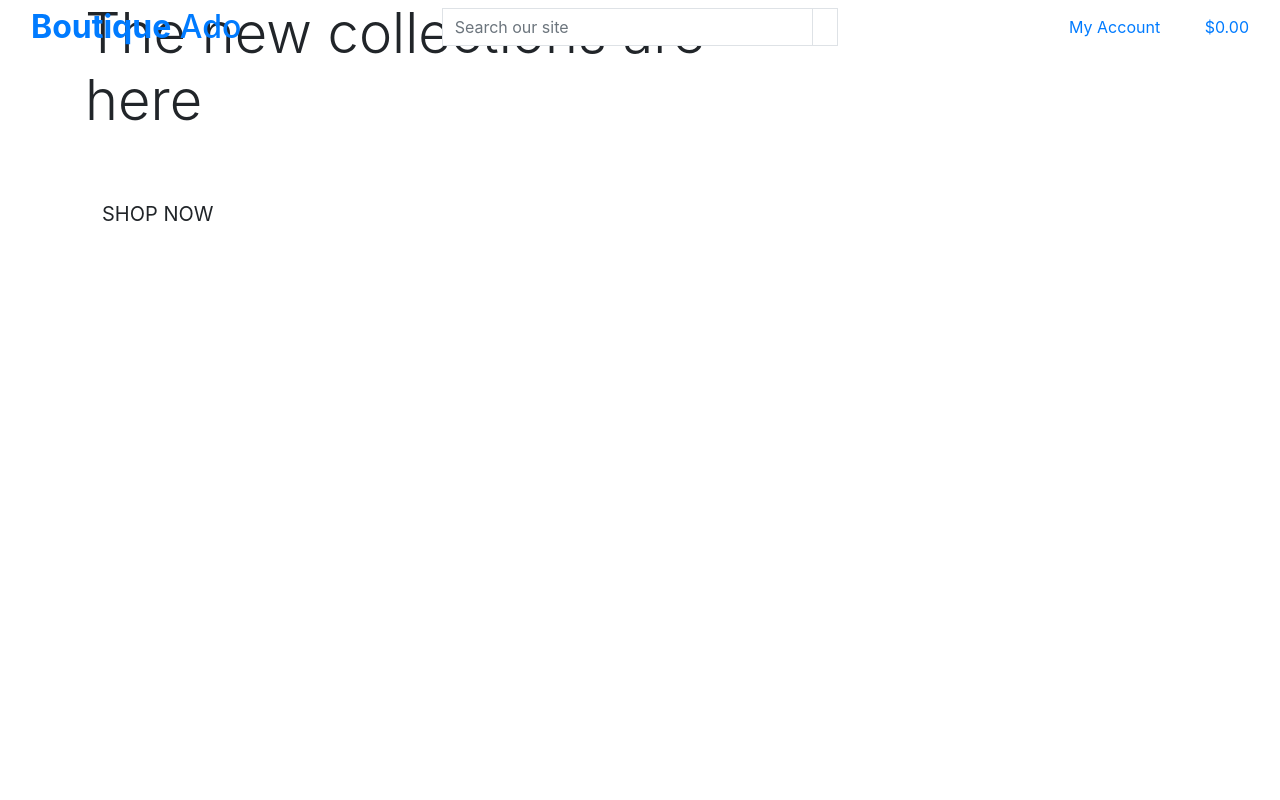
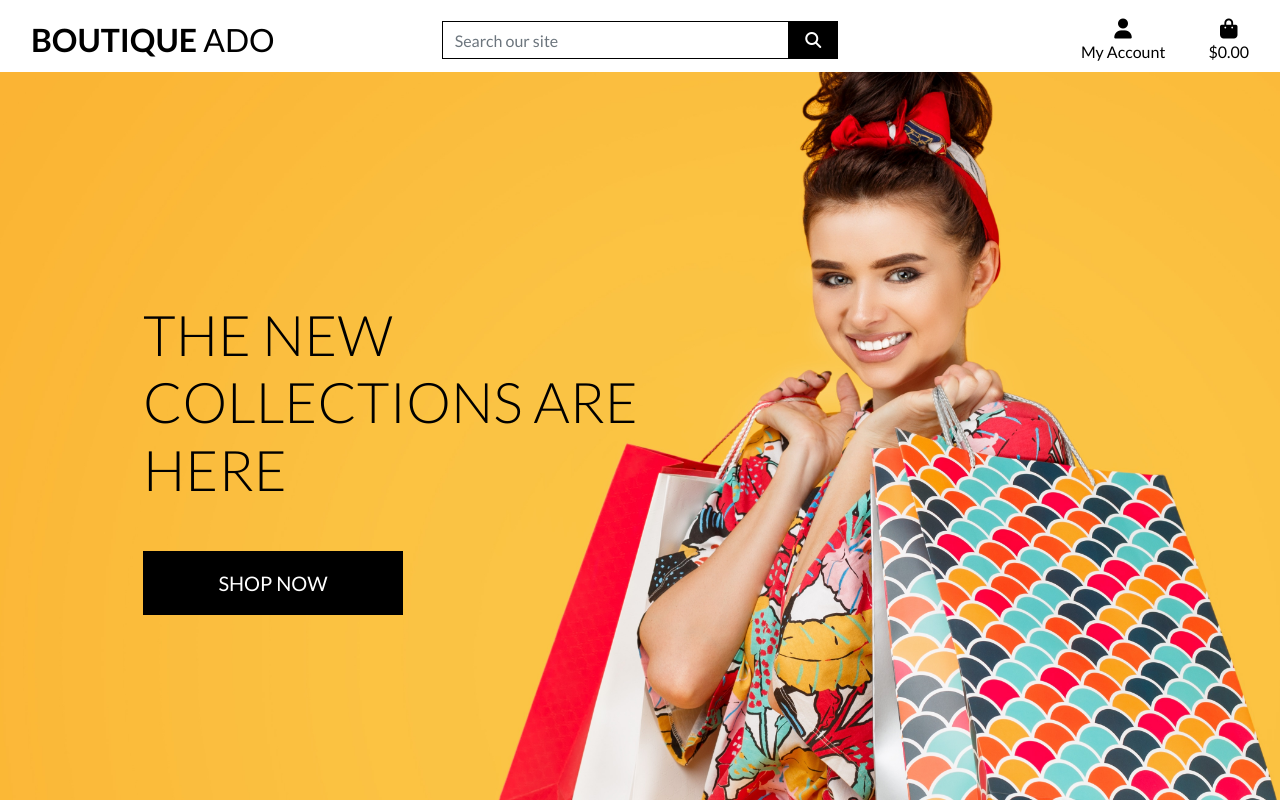
Before and after one commit to dimitar-4/boutique_ado_v1, a Django app: page / in a window 1280 px wide. Run offline with Django 3.2, Linux system fonts and the light colour scheme; some libraries are stand-ins or nearby versions.

Commit message:
Complete home page header and css

```diff
--- a/boutique_ado/settings.py
+++ b/boutique_ado/settings.py
@@ -148,3 +148,7 @@ USE_TZ = True
 # https://docs.djangoproject.com/en/3.1/howto/static-files/
 
 STATIC_URL = '/static/'
+STATICFILES_DIRS = (os.path.join(BASE_DIR, 'static'),)
+
+MEDIA_URL = '/media/'
+MEDIA_ROOT = os.path.join(BASE_DIR, 'media')
--- a/boutique_ado/urls.py
+++ b/boutique_ado/urls.py
@@ -1,7 +1,6 @@
 """boutique_ado URL Configuration
-
 The `urlpatterns` list routes URLs to views. For more information please see:
-    https://docs.djangoproject.com/en/3.1/topics/http/urls/
+    https://docs.djangoproject.com/en/3.0/topics/http/urls/
 Examples:
 Function views
     1. Add an import:  from my_app import views
@@ -15,9 +14,11 @@ Including another URLconf
 """
 from django.contrib import admin
 from django.urls import path, include
+from django.conf import settings
+from django.conf.urls.static import static
 
 urlpatterns = [
     path('admin/', admin.site.urls),
     path('accounts/', include('allauth.urls')),
     path('', include('home.urls')),
-]
+] + static(settings.MEDIA_URL, document_root=settings.MEDIA_ROOT)
--- /dev/null
+++ b/static/css/base.css
@@ -0,0 +1,81 @@
+html {
+    height: 100%;
+}
+
+body {
+    background: url('/media/homepage_background_cropped.jpg') no-repeat center center fixed;
+    background-size: cover;
+    height: calc(100vh - 164px);
+    color: #555;
+    font-family: 'Lato';
+}
+
+/* from Bulma */
+.icon {
+    align-items: center;
+    display: inline-flex;
+    justify-content: center;
+    height: 1.5rem;
+    width: 1.5rem;
+}
+
+.logo-font {
+    text-transform: uppercase;
+}
+
+.main-logo-link {
+    width: fit-content;
+}
+
+.shop-now-button {
+    background: black;
+    color: white;
+    min-width: 260px;
+}
+
+.btn-black {
+    background: black;
+    color: white;
+}
+
+.shop-now-button:hover,
+.shop-now-button:active,
+.shop-now-button:focus,
+.btn-black:hover,
+.btn-black:active,
+.btn-black:focus {
+    background: #222;
+    color: white;
+}
+
+.text-black {
+    color: #000 !important;
+}
+
+.border-black {
+    border: 1px solid black !important;
+}
+
+/* -------------------------------- Media Queries */
+
+/* Slightly larger container on xl screens */
+@media (min-width: 1200px) {
+  .container {
+    max-width: 80%;
+  }
+}
+
+/* fixed top navbar only on medium and up */
+@media (min-width: 992px) {
+    .fixed-top-desktop-only {
+        position: fixed;
+        top: 0;
+        right: 0;
+        left: 0;
+        z-index: 1030;
+    }
+
+    .header-container {
+        padding-top: 164px;
+    }
+}
--- a/templates/base.html
+++ b/templates/base.html
@@ -17,12 +17,15 @@
     {% block corecss %}
         <link rel="stylesheet" href="https://stackpath.bootstrapcdn.com/bootstrap/4.4.1/css/bootstrap.min.css"
             integrity="sha384-Vkoo8x4CGsO3+Hhxv8T/Q5PaXtkKtu6ug5TOeNV6gBiFeWPGFN9MuhOf23Q9Ifjh" crossorigin="anonymous">
+        <link rel="stylesheet" href="https://fonts.googleapis.com/css2?family=Lato:ital,wght@0,100;0,300;0,400;0,700;0,900;1,100;1,300;1,400;1,700;1,900&display=swap">
+        <link rel="stylesheet" href="{% static 'css/base.css' %}">
     {% endblock %}
 
     {% block extra_css %}
     {% endblock %}
 
     {% block corejs %}
+        <script src="https://kit.fontawesome.com/b12894e683.js" crossorigin="anonymous"></script>
         <script src="https://code.jquery.com/jquery-3.4.1.slim.min.js"
             integrity="sha384-J6qa4849blE2+poT4WnyKhv5vZF5SrPo0iEjwBvKU7imGFAV0wwj1yYfoRSJoZ+n"
             crossorigin="anonymous"></script>
@@ -43,7 +46,7 @@
 <body>
 
     <header class="container-fluid fixed-top">
-        <div class="row">
+        <div id="topnav" class="row bg-white pt-lg-2 d-none d-lg-flex">
             <div class="col-12 col-lg-4 my-auto py-1 py-lg-0 text-center text-lg-left">
                 <a href="{% url 'home' %}" class="nav-link main-logo-link">
                     <h2 class="logo-font text-black my-0"><strong>Boutique</strong> Ado</h2>
```
Also changed, not shown: media/homepage_background_cropped.jpg (added).
